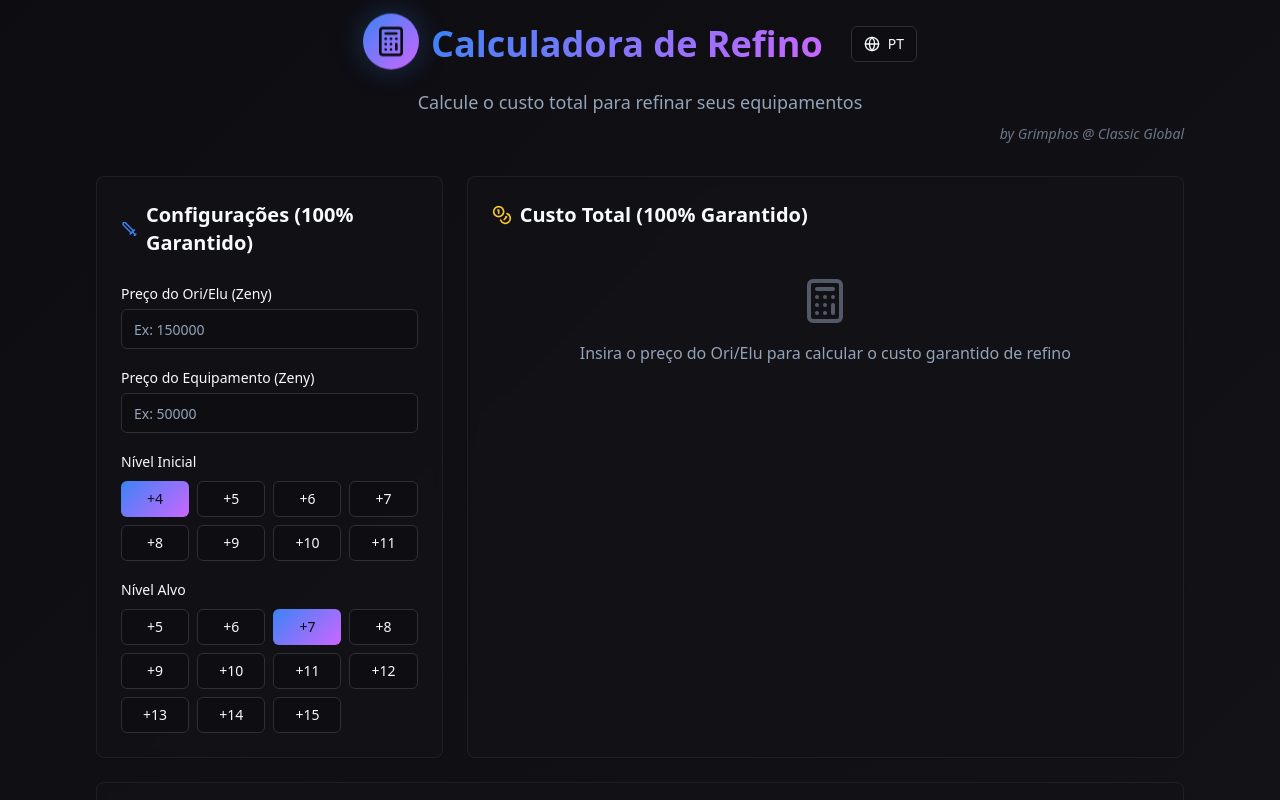
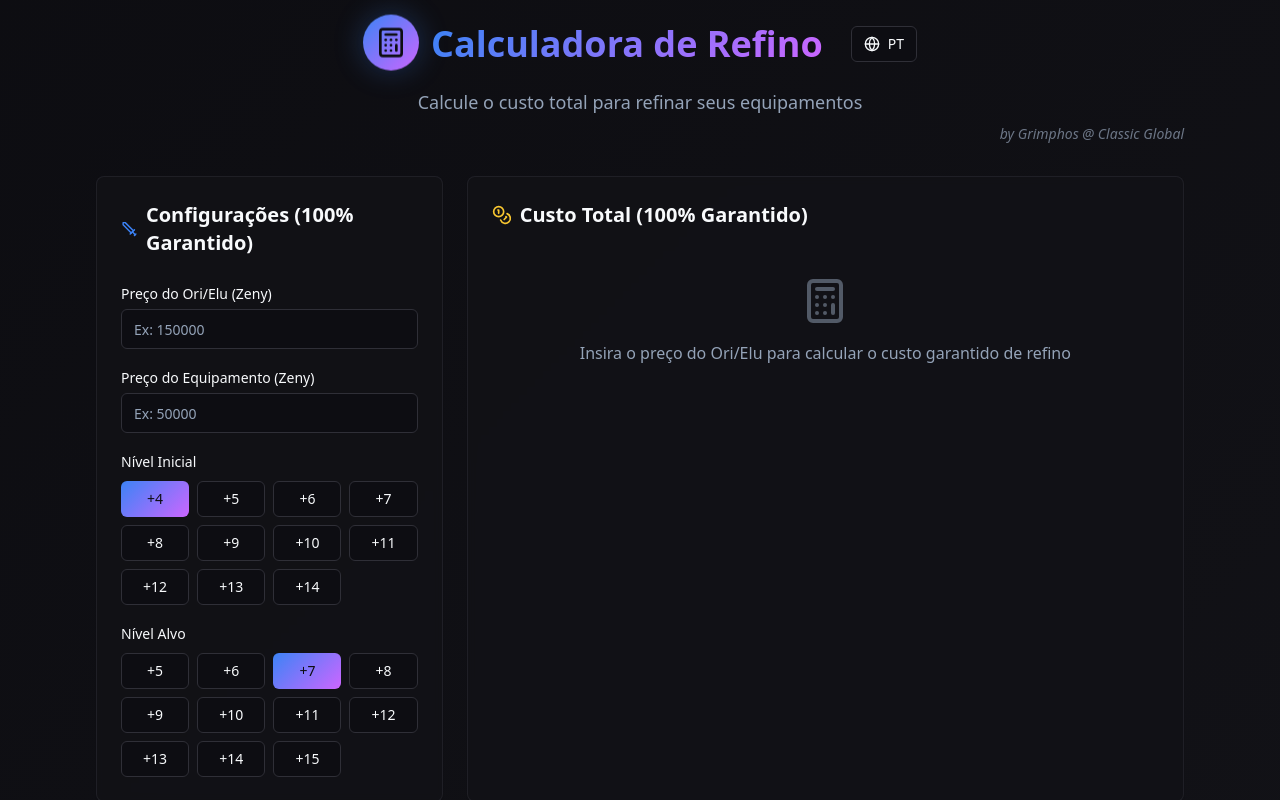
Before and after one commit to nevesb/romc-refine, a React (Vite) app: page / in a window 1280 px wide. Shown: the top 800 px of the page. Built offline with nearby package versions, Linux system fonts and the light colour scheme; the HTML template or start-up script is replaced by a standard one.

Commit message:
Update RefineCalculator.tsx

```diff
--- a/src/components/RefineCalculator.tsx
+++ b/src/components/RefineCalculator.tsx
@@ -155,7 +155,7 @@ export default function RefineCalculator() {
                     {t('form.fromLevel')}
                   </Label>
                   <div className="grid grid-cols-4 gap-2 mt-2">
-                    {[4, 5, 6, 7, 8, 9, 10, 11].map((level) => (
+                    {[4, 5, 6, 7, 8, 9, 10, 11, 12, 13, 14].map((level) => (
                       <Button
                         key={level}
                         variant={startLevel === level ? "default" : "outline"}
```
